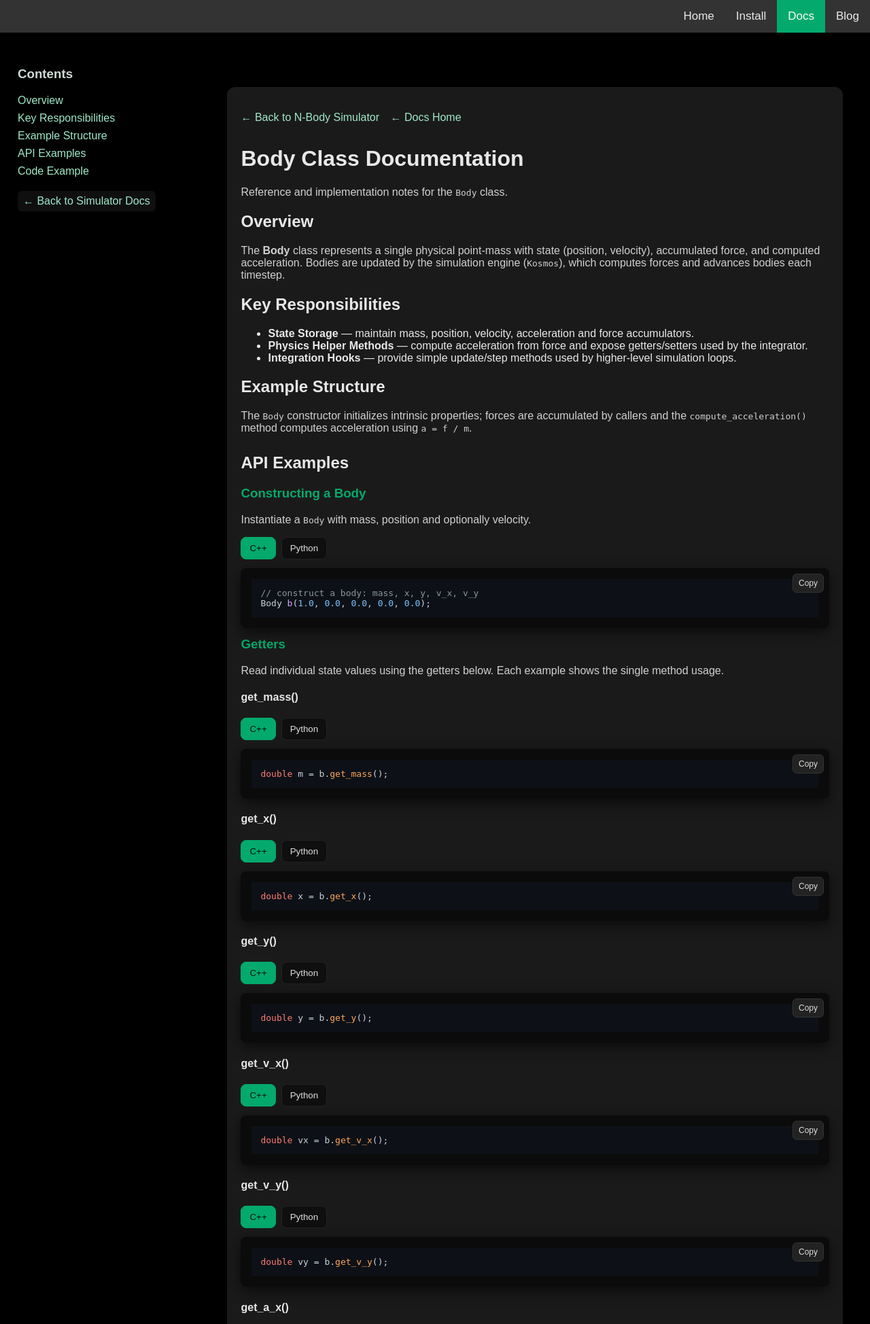
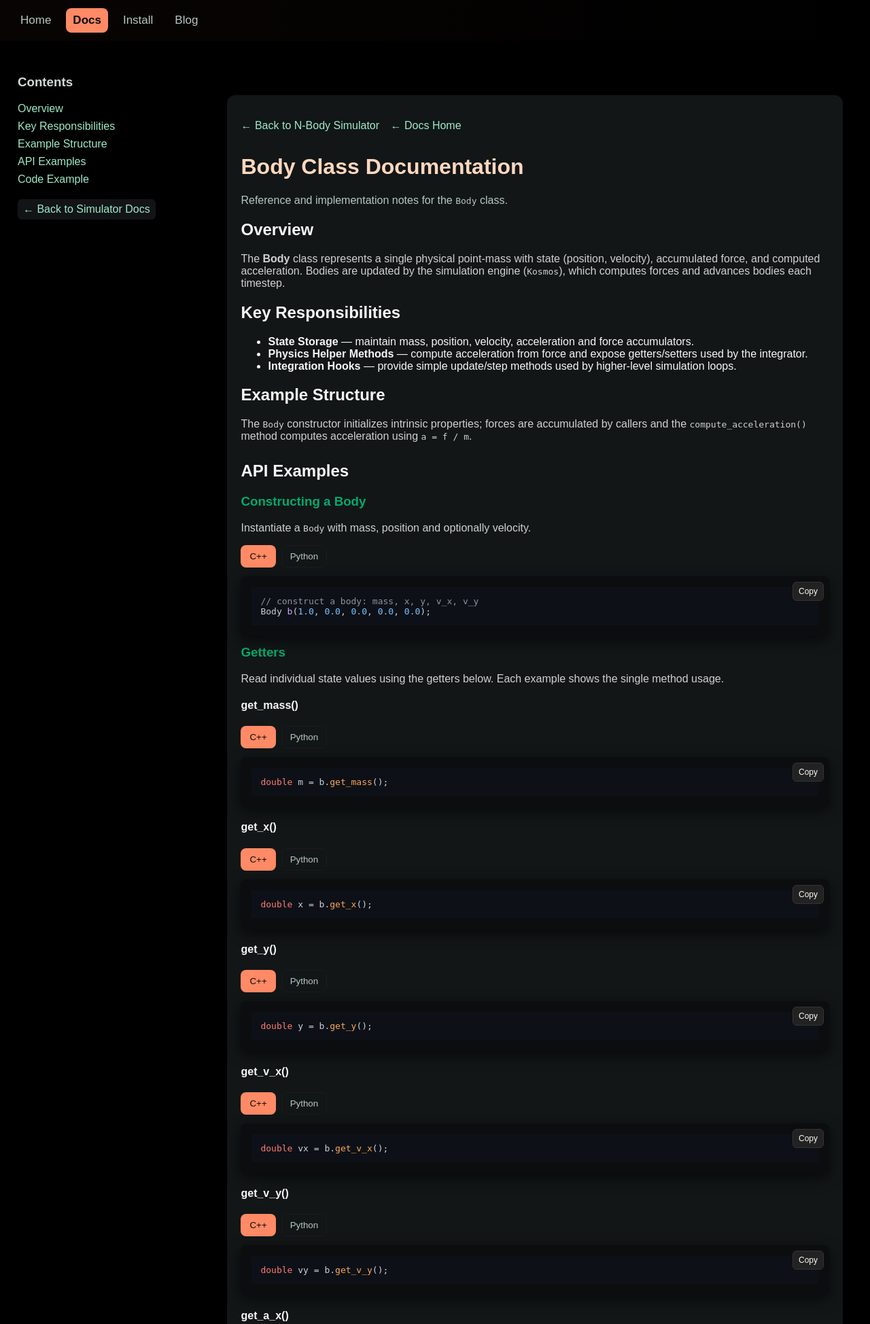
Before and after one commit to TegranGrigorian/nbody-website, a Flask app: page /docs/nbody-simulator/body-docs in a window 1280 px wide. Shown: the top 1948 px of the page at 68% size. Run offline with Flask 3, Linux system fonts and the light colour scheme; some libraries are stand-ins or nearby versions.

Commit message:
New color scheme

```diff
--- a/static/styles.css
+++ b/static/styles.css
@@ -225,3 +225,68 @@
 @media (max-width: 800px) {
   .doc-cards-row { flex-direction: column; }
 }
+
+/* Site-wide theme variables (from homepage) and overrides
+   These variables make the homepage palette available across pages.
+   The following overrides use `!important` where necessary to take precedence
+   over per-page <style> blocks so the look is consistent.
+*/
+:root{
+  --bg-1: #0b0d0f; /* deep charcoal */
+  --bg-2: #121416; /* slightly lighter charcoal */
+  --card: #121617; /* card background */
+  --muted: #b7c6c3; /* soft muted text */
+  --text: #f6f7f5; /* main text */
+  --accent: #ff8a65; /* warm coral accent */
+  --accent-2: #ffd8bf; /* pale peach for highlights */
+}
+
+/* Top navigation matching homepage theme */
+.topnav {
+  background: linear-gradient(90deg, rgba(255,138,101,0.03), transparent) !important;
+  padding: 12px 20px !important;
+  display: flex !important;
+  gap: 12px !important;
+  align-items: center !important;
+}
+.topnav a { color: var(--muted) !important; text-decoration: none !important; padding: 8px 10px !important; border-radius: 8px !important; }
+.topnav a.active { background: var(--accent) !important; color: #0b0b09 !important; font-weight:700 !important; }
+.topnav a:hover { color: var(--text) !important; }
+
+/* Hero-like utilities and CTA buttons used on homepage */
+.hero { background: linear-gradient(180deg, var(--bg-1) 0%, var(--bg-2) 100%); color: var(--text); }
+.cta-btn { background: var(--accent); color: #0b0b09; border: none; padding: 10px 16px; border-radius: 8px; text-decoration: none; font-weight:700; box-shadow:0 6px 18px rgba(255,138,101,0.12); }
+.cta-btn.secondary { background: transparent; color: var(--accent-2); border:1px solid rgba(255,216,191,0.08); }
+
+/* Card and media common styles */
+.media-card, .doc-box, .selector-card, .doc-card, .island-gh {
+  background: var(--card) !important;
+  color: var(--text) !important;
+}
+.media-card img, .doc-figure img { width:100% !important; height:auto !important; max-height:380px !important; object-fit:cover !important; border-radius:10px !important; }
+.demo video { width:100% !important; max-height:360px !important; object-fit:contain !important; border-radius:8px !important; }
+
+/* Feature cards and states */
+.feature-card, .state-box { background: var(--card) !important; color: var(--text) !important; border-radius: 10px !important; box-shadow: 0 8px 20px rgba(0,0,0,0.45) !important; }
+.feature-card h4, .doc-card h3, .doc-box h1, .docs-header h1 { color: var(--accent-2) !important; }
+
+/* Code panels, switchers, and copy button theme overrides */
+.code-panel { background: var(--bg-1) !important; color: var(--text) !important; padding: 16px !important; border-radius: 8px !important; box-shadow: 0 6px 20px rgba(0,0,0,0.6) !important; }
+.code-switcher button { background: transparent !important; color: var(--muted) !important; border:1px solid rgba(255,255,255,0.03) !important; padding: 8px 12px !important; border-radius:8px !important; }
+.code-switcher button.active { background: var(--accent) !important; color: #0b0b09 !important; border-color: rgba(255,138,101,0.12) !important; }
+.copy-btn { position:absolute !important; top:8px !important; right:8px !important; background:#222 !important; color: var(--text) !important; border:1px solid #333 !important; padding:6px 8px !important; border-radius:6px !important; cursor:pointer !important; font-size:12px !important; }
+.copy-btn.copied { background: var(--accent) !important; color:#0b0b09 !important; border-color: var(--accent) !important; }
+
+/* Doc figure captions and muted text */
+.doc-figure figcaption, .muted { color: var(--muted) !important; }
+
+/* Footer styling */
+.footer { background: linear-gradient(180deg, rgba(255,138,101,0.03), rgba(0,0,0,0.02)) !important; border-top:1px solid rgba(255,255,255,0.04) !important; box-shadow: 0 -6px 30px rgba(0,0,0,0.35) !important; padding:22px 10px !important; color: var(--muted) !important; }
+.footer a { color: var(--accent-2) !important; text-decoration: none !important; }
+.footer .links a { color: var(--muted) !important; display:inline-flex; gap:8px; align-items:center; }
+
+@media (max-width: 980px){
+  .showcase{ grid-template-columns:1fr !important; }
+  .features{ grid-template-columns:1fr !important; }
+  .github-links-row{ flex-direction:column !important; }
+}
--- a/templates/docs/docs-option.html
+++ b/templates/docs/docs-option.html
@@ -8,10 +8,10 @@
 </head>
 <body>
     <div class="topnav">
-        <a href="blog">Blog</a>
+        <a href="/">Home</a>
         <a class = "active" href="docs">Docs</a>
         <a href="install">Install</a>
-        <a  href="/">Home</a>
+        <a href="blog">Blog</a>
     </div>
 
     <main class="docs-selector-page">
--- a/templates/docs/nbody-simulator/body-docs.html
+++ b/templates/docs/nbody-simulator/body-docs.html
@@ -7,28 +7,28 @@
     <link rel="stylesheet" href="/static/styles.css">
     <link rel="stylesheet" href="https://cdnjs.cloudflare.com/ajax/libs/highlight.js/11.8.0/styles/github-dark.min.css">
     <style>
-    /* Local styles for code reference and tab switcher (match kosmos) */
+    /* Local styles for code reference and tab switcher (use theme variables) */
     .code-section { margin-top: 28px; }
     .code-switcher { display:flex; gap:8px; align-items:center; margin-bottom:12px; }
-    .code-switcher button { background:#0f0f10; color:#dcdcdc; border:1px solid #222; padding:8px 12px; border-radius:8px; cursor:pointer; }
-    .code-switcher button.active { background:#04AA6D; color:#07110a; border-color: #04AA6D; }
-    .code-panel { display:none; background:#0b0b0b; padding:16px; border-radius:8px; box-shadow: 0 6px 20px rgba(0,0,0,0.6); position:relative; }
-    .code-panel pre { margin:0; white-space: pre; font-family: "Fira Code", "Consolas", monospace; color:#e6e6e6; }
-    .copy-btn { position:absolute; top:8px; right:8px; background:#222; color:#dcdcdc; border:1px solid #333; padding:6px 8px; border-radius:6px; cursor:pointer; font-size:12px; }
-    .copy-btn.copied { background:#04AA6D; color:#07110a; border-color:#04AA6D; }
-    .code-note { color:#bfbfbf; margin-bottom:8px; }
-    .back-link { display:inline-block; margin-bottom:12px; color:#9ee9c9; text-decoration:none; }
+    .code-switcher button { background: transparent; color: var(--muted); border:1px solid rgba(255,255,255,0.03); padding:8px 12px; border-radius:8px; cursor:pointer; }
+    .code-switcher button.active { background: var(--accent); color:#0b0b09; border-color: rgba(255,138,101,0.12); }
+    .code-panel { display:none; background: var(--bg-1); color: var(--text); padding:16px; border-radius:8px; box-shadow: 0 6px 20px rgba(0,0,0,0.6); position:relative; }
+    .code-panel pre { margin:0; white-space: pre; font-family: "Fira Code", "Consolas", monospace; color:var(--text); }
+    .copy-btn { position:absolute; top:8px; right:8px; background:#222; color:var(--text); border:1px solid #333; padding:6px 8px; border-radius:6px; cursor:pointer; font-size:12px; }
+    .copy-btn.copied { background: var(--accent); color:#0b0b09; border-color:var(--accent); }
+    .code-note { color:var(--muted); margin-bottom:8px; }
+    .back-link { display:inline-block; margin-bottom:12px; color:var(--accent-2); text-decoration:none; }
     .back-link:hover { text-decoration:underline; }
-    .sidebar-back { color:#dcdcdc; text-decoration:none; display:inline-block; padding:6px 8px; border-radius:6px; background:#0f0f10; }
+    .sidebar-back { color:var(--muted); text-decoration:none; display:inline-block; padding:6px 8px; border-radius:6px; background:var(--bg-2); }
     .sidebar { background: transparent; padding:10px 6px; }
     </style>
 </head>
 <body>
     <div class="topnav">
-        <a href="/blog">Blog</a>
+        <a href="/">Home</a>
         <a class="active" href="/docs">Docs</a>
         <a href="/install">Install</a>
-        <a href="/">Home</a>
+        <a href="/blog">Blog</a>
     </div>
 
     <div class="doc-layout">
--- a/templates/docs/nbody-simulator/nbody-simulator-docs.html
+++ b/templates/docs/nbody-simulator/nbody-simulator-docs.html
@@ -8,10 +8,10 @@
 </head>
 <body>
     <div class="topnav">
-        <a href="/blog">Blog</a>
+        <a href="/">Home</a>
         <a class="active" href="/docs">Docs</a>
         <a href="/install">Install</a>
-        <a href="/">Home</a>
+        <a href="/blog">Blog</a>
     </div>
     <main class="docs-page">
         <div class = "doc-box">
```
Also changed, not shown: templates/docs/nbody-gui/nbody-gui-docs.html (+17 -18 lines), templates/docs/nbody-simulator/kosmos-docs.html (+12 -12 lines), templates/install.html (+6 -6 lines).
